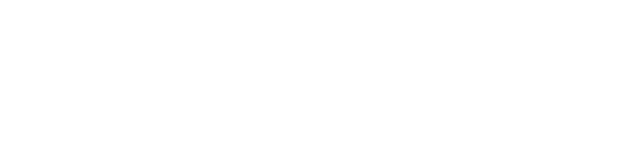
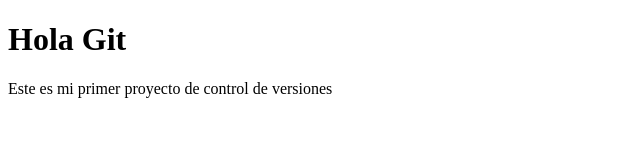
Before and after one commit to DopicoBirt/mi-proyecto-remove, a plain HTML site: page index.html in a window 1280 px wide. Shown: the whole page, without its empty margins (0-640 px from the left). Drawn offline with Linux system fonts and the light colour scheme.

Commit message:
Commit dos

```diff
--- a/index.html
+++ b/index.html
@@ -6,6 +6,8 @@
     <title>Document</title>
 </head>
 <body>
+    <h1>Hola Git</h1>
+    <p>Este es mi primer proyecto de control de versiones</p>
 
 </body>
 </html>
```
